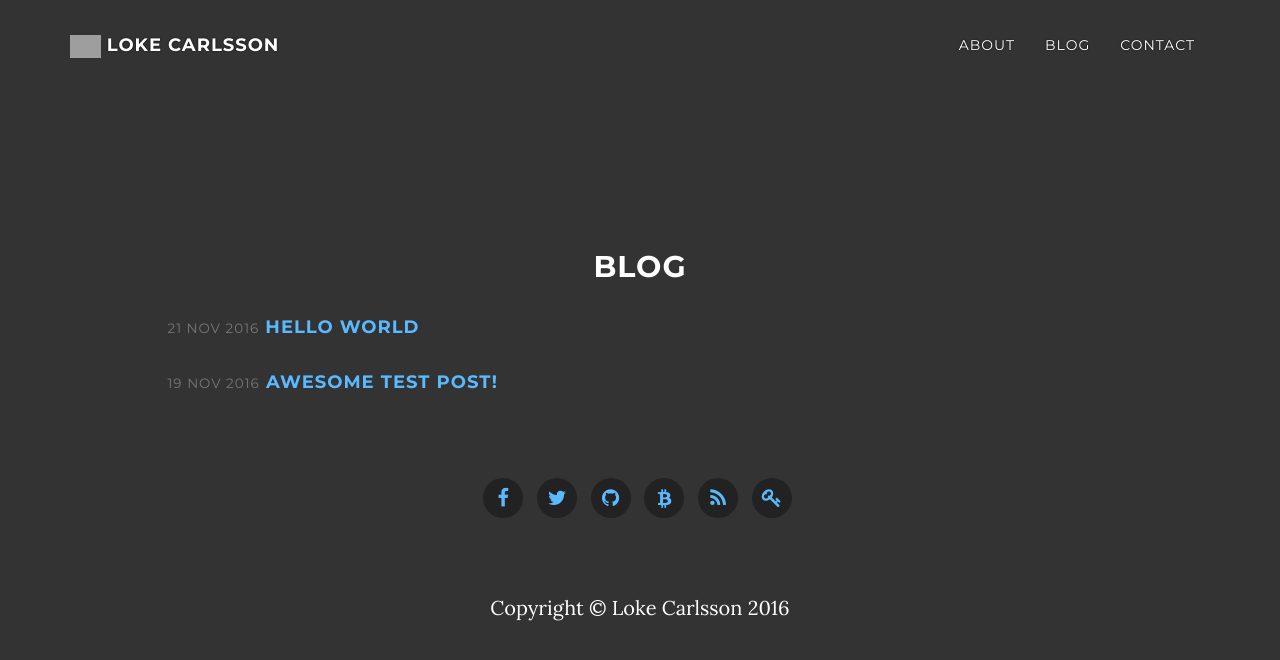
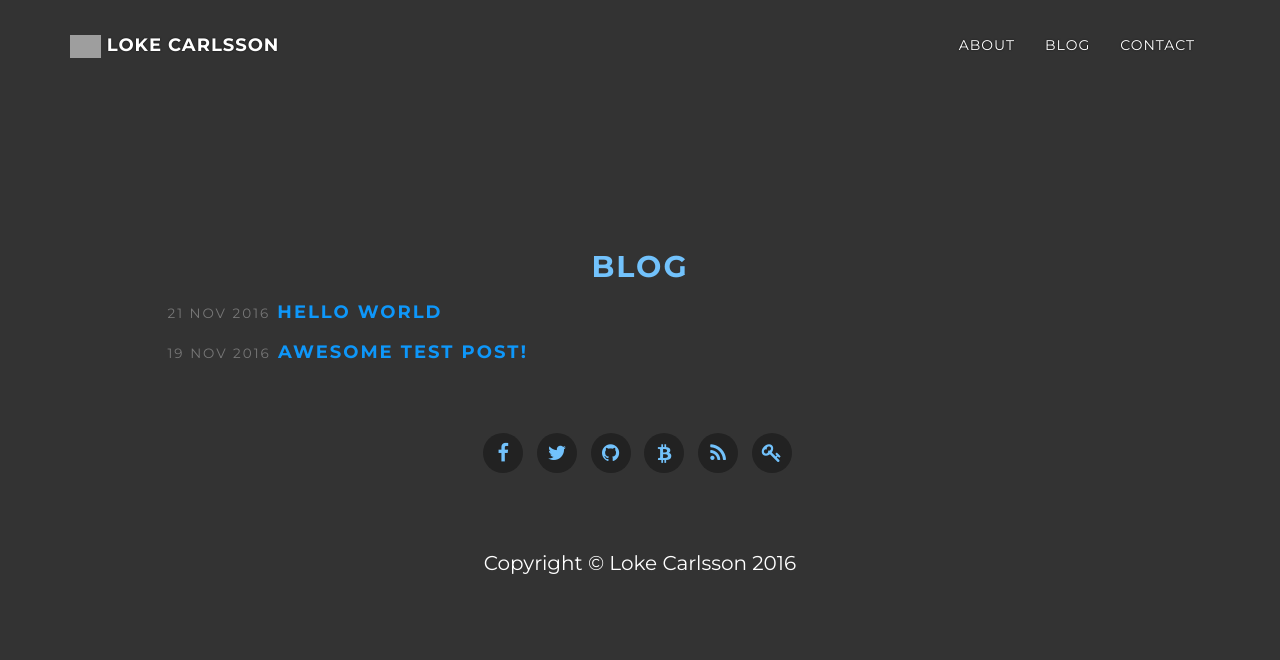
Before and after one commit to loke-dev/vue-portfolio, a Jekyll site: the page built from blog/index.html, in a window 1280 px wide and 900 px high. Shown: the top 660 px of the window. Built offline with Jekyll 4.4.1, drawn with Linux system fonts in a browser that asks for light colours; nearby versions of some CDN libraries; the list of posts is cut into pages by our own code; grey boxes are pictures that could not be loaded.

Commit message:
Changed some css

```diff
--- a/_sass/_variables.scss
+++ b/_sass/_variables.scss
@@ -4,7 +4,7 @@
 $primary-color: #333333;
 
 // Anchor color
-$secondary-color: #5bbaff;
+$secondary-color: #72c2fc;
 
 // Font color
 $font-color: #fff;
@@ -18,4 +18,6 @@ $navbar-lg-collapse-background-color: $header-background-color;
 $navbar-lg-background: transparent;
 $navbar-sm-background-color: $navbar-lg-collapse-background-color;
 
+$link-color: darken($secondary-color, 20%);
+
 $social-buttons-color: $secondary-color;
--- a/css/grayscale.scss
+++ b/css/grayscale.scss
@@ -13,7 +13,7 @@
 body {
     width: 100%;
     height: 100%;
-    font-family: "Lora","Helvetica Neue",Helvetica,Arial,sans-serif;
+    font-family: "Montserrat","Helvetica Neue",Helvetica,Arial,sans-serif;
     color: $font-color;
     background-color: $primary-color;
 }
@@ -29,11 +29,15 @@ h3,
 h4,
 h5,
 h6 {
-    margin: 0 0 35px;
+    margin: 0 0 20px;
     text-transform: uppercase;
     font-family: "Montserrat","Helvetica Neue",Helvetica,Arial,sans-serif;
     font-weight: 700;
-    letter-spacing: 1px;
+    letter-spacing: 2px;
+}
+
+h2 {
+  color: $secondary-color;
 }
 
 /* Added in { Personal } */
@@ -67,14 +71,14 @@ div {
 }
 
 a {
-    color: $secondary-color;
+    color: $link-color;
     -webkit-transition: all .2s ease-in-out;
     -moz-transition: all .2s ease-in-out;
     transition: all .2s ease-in-out;
     &:hover,
     &:focus {
         text-decoration: none;
-        color: darken($secondary-color,20%);
+        color: darken($link-color,20%);
     }
 }
 
```
